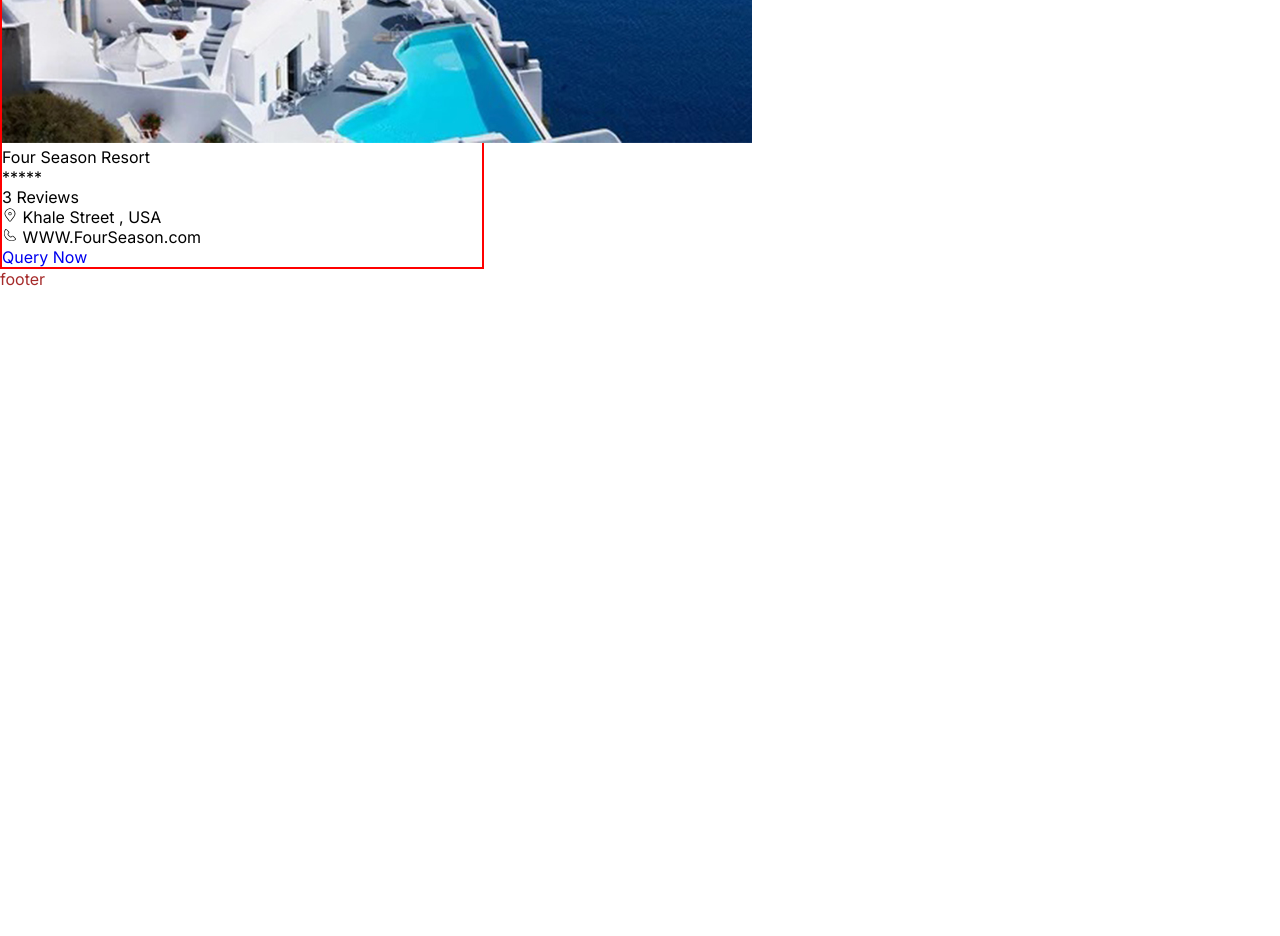
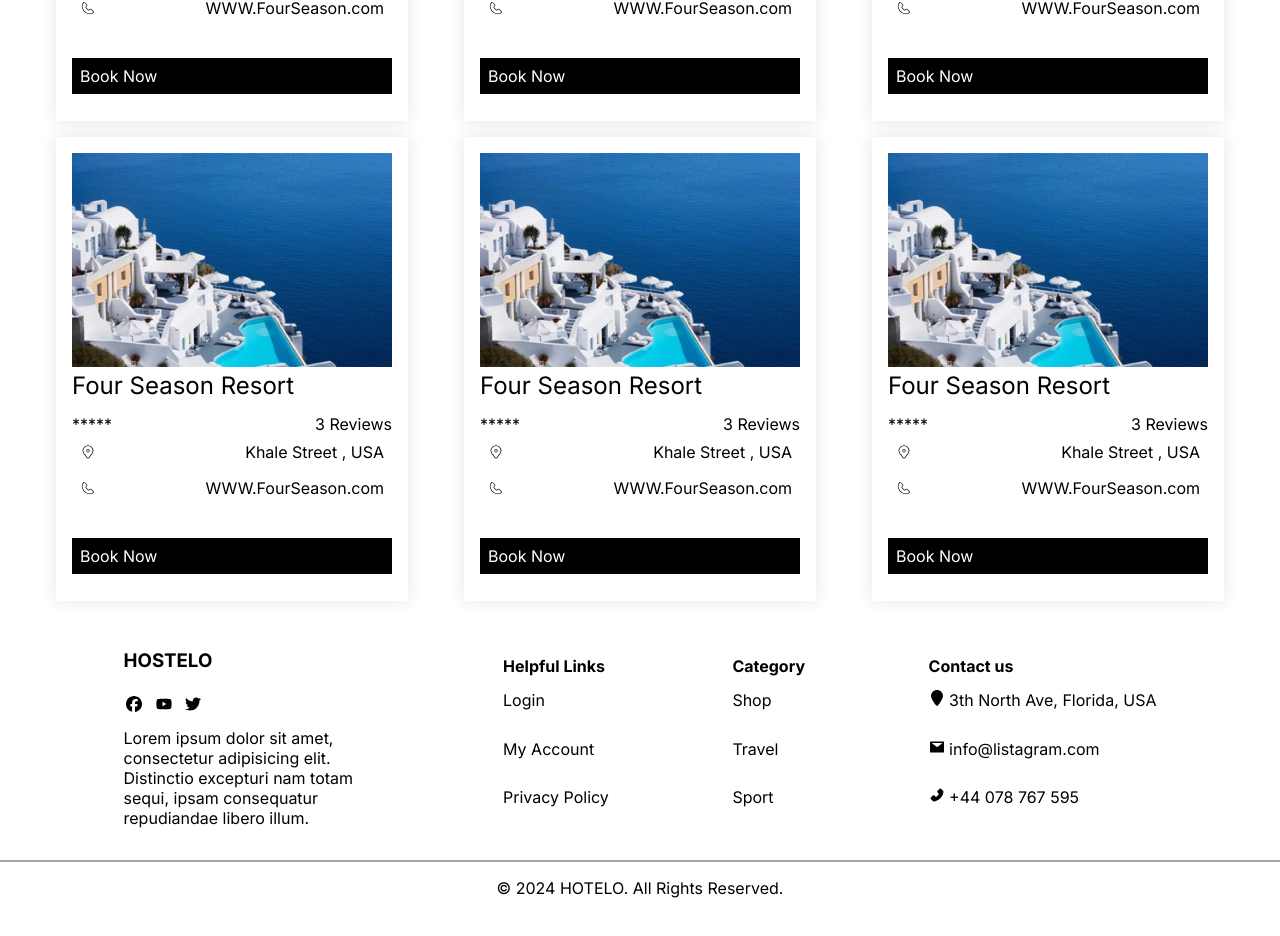
Before and after one commit to inyCation/NEXThostelMng, a Next.js app: page / in a window 1280 px wide. Shown: the part 1160-2096 px from the top of the page. After the commit the page ends 2074 px from the top, so only its background shows below. Built offline with nearby package versions, Linux system fonts and the light colour scheme; a web font is replaced by a local one.

Commit message:
added cards listings

```diff
--- a/app/layout.tsx
+++ b/app/layout.tsx
@@ -7,7 +7,7 @@ import { Inter } from "next/font/google";
 const inter = Inter({ subsets: ["latin"] });
 
 export const metadata: Metadata = {
-  title: "Housing.COM",
+  title: "HOSTELO",
   description: "Hostel Management",
 };
 
--- a/app/page.tsx
+++ b/app/page.tsx
@@ -17,7 +17,6 @@ import ListingCard from "@/components/ListingCard/ListingCard";
 export default function Home() {
   return (
     <>
-
         <Header />
         <div className="bgImg">
           <Image src={BgImg} alt="BgImg" />
@@ -25,13 +24,13 @@ export default function Home() {
         <MainSearchBox />
         <div className="listings">
           <ListingCard />
+          <ListingCard />
+          <ListingCard />
+          <ListingCard />
+          <ListingCard />
+          <ListingCard />
         </div>
-
-
-
         <Footer />
-
-
     </>
   );
 }
--- a/components/ListingCard/ListingCard.scss
+++ b/components/ListingCard/ListingCard.scss
@@ -1,13 +1,65 @@
+@import "@/styles/Variables.scss";
+
 .ListingCard{
-    width: 30rem;
-    height: max-content;
-    border: 2px solid red;
+    width: 20rem;
+    height: 27rem;
+    // border: 2px solid red;
 
-
+    margin-top: 1rem;
+    padding: 1rem;
+    box-shadow: 0 0 17px 0 rgba(0, 0, 0, 0.1);
+    &:hover{
+        >.img{
+            img{
+                transform: scale(1.05)
+            }
+        }
+    }
     >.img{
         img{
-            max-width: inherit;
+            max-width: 20rem;
+            height: auto;
+            transition: all ease-in-out .5s;
+
+            // &:hover{
+            //     // transition: all ease-in-out .5s;
+            //     transform: scale(1.1)
+            // }
+        }
+    }
+    >.titleRev{
+        @include displayFlex(space-evenly,start,column);
+        width: 100%;
+        >.title{
+            text-align: start;
+            font-size: 1.5rem;
+            z-index: 1
+        }
+        >.rev{
+            margin-top: .9rem;
+            @include displayFlex(space-between,center,row);
+            width: 100%;
 
         }
     }
+    >.addressDetails{
+        >.address{
+            @include displayFlex(space-between,center);
+            padding: .5rem;
+
+        }
+        >.website{
+            @include displayFlex(space-between,center);
+            padding: .5rem;
+        }
+    }
+    >.bookBtn{
+        margin-top: 2rem;
+        display: grid;
+        *{
+            padding: .5rem;
+            background: #000;
+            color: #fff;
+        }
+    }
 }
--- a/components/ListingCard/ListingCard.tsx
+++ b/components/ListingCard/ListingCard.tsx
@@ -2,7 +2,7 @@ import React from 'react'
 import "./ListingCard.scss"
 import img from "@/assets/ListingCard/place-4.jpg"
 
-import {CiLocationOn, CiPhone} from "react-icons/ci"
+import {CiLocationOn, CiPhone,} from "react-icons/ci"
 import Image from 'next/image'
 import Link from 'next/link'
 
@@ -15,6 +15,7 @@ const ListingCard = () => {
       <div className="img">
         <Image src={img} alt='listimg' />
       </div>
+
       <div className="titleRev">
         <div className="title">
           Four Season Resort
@@ -23,7 +24,7 @@ const ListingCard = () => {
           <span className="stars">
             *****
           </span>
-          <div className="noOfRev">3 Reviews</div>
+          <span className="noOfRev">3 Reviews</span>
 
         </div>
       </div>
@@ -32,8 +33,9 @@ const ListingCard = () => {
         <div className="address"> <CiLocationOn /> Khale Street , USA</div>
         <div className="website"> <CiPhone /> WWW.FourSeason.com</div>
       </div>
+
       <div className="bookBtn">
-        <Link href={"/query/75645"} className="QueryNow">Query Now</Link>
+        <Link href={"/query/75645"} className="QueryNow">Book  Now </Link>
       </div>
 
     </div>
--- a/components/footer/Footer.scss
+++ b/components/footer/Footer.scss
@@ -1,14 +1,49 @@
 @import "@/styles/Variables.scss";
 
-.navd{
 
-    font-size: 1rem;
-    height: 100vh;
-    >p{
-        color: brown;
+.footer{
+    @include displayFlex(space-evenly, center,column);
+    width: 100vw;
+    margin-top: 3rem;
 
-        &:hover{
-            color: blue;
+
+    >.top{
+        @include displayFlex(space-evenly, center,row,wrap);
+        >.col1{
+            width: 20%;
+            >h3{
+                margin-bottom: 1.5rem;
+            }
+            >.socials{
+                width: 40%;
+                display: flex;
+                justify-content: space-evenly;
+                align-items: start;
+                margin-bottom: 1rem;
+                margin-left: -.7rem;
+            }
+        }
+        >div{
+            >h4{
+
+            }
+            >.menu{
+                li{
+                    padding: .9rem 0;
+                }
+            }
+        }
+
+    }
+
+    >.bottom{
+        width: 100vw;
+        margin-top: 2rem;
+
+        border-top: 2px solid rgba(62, 62, 62, 0.458);
+        >.copyright{
+            padding: 1rem;
+            text-align: center;
         }
     }
 }
--- a/components/footer/Footer.tsx
+++ b/components/footer/Footer.tsx
@@ -1,14 +1,69 @@
 import React from 'react'
+
+import { FaLocationPin, FaFacebook, FaYoutube, FaTwitter, } from "react-icons/fa6"
+import { AiFillMail, AiFillPhone } from "react-icons/ai"
+
+
 import "./Footer.scss"
 const Footer = () => {
   return (
-    <>
-        <div className="navd">
-            <p className='blue'>footer</p>
+    <div className='footer'>
+      <div className="top">
+        <div className="col1 ">
+          <h3>HOSTELO</h3>
+          <div className="socials">
+            <FaFacebook />
+            <FaYoutube />
+            <FaTwitter />
+          </div>
+          <p>Lorem ipsum dolor sit amet, consectetur adipisicing elit. Distinctio excepturi nam totam sequi, ipsam consequatur repudiandae libero illum. </p>
+        </div>
+
+        <div className="col2">
+          <h4 className="title">Helpful Links</h4>
+          <ul className="menu">
+            <li>Login</li>
+            <li>My Account</li>
+            <li>Privacy Policy</li>
+          </ul>
+        </div>
+
+        <div className="col3">
+          <h4 className="title">Category</h4>
+          <ul className="menu">
+            <li>Shop</li>
+            <li>Travel</li>
+            <li>Sport</li>
+          </ul>
+        </div>
+
+        <div className="col4">
+          <h4 className="title">Contact us</h4>
+          <ul className="menu">
+            <li>
+              <FaLocationPin /> <span> 3th North Ave, Florida, USA </span>
+            </li>
+            <li>
+              <AiFillMail />  <span> info@listagram.com</span>
+            </li>
+            <li>
+              <AiFillPhone /> <span> +44 078 767 595</span>
+            </li>
+          </ul>
+
+        </div>
 
 
-        </div>
-    </>
+
+
+
+      </div>
+      <div className="bottom">
+        <p className="copyright">
+          © 2024 HOTELO. All Rights Reserved.
+        </p>
+      </div>
+    </div>
   )
 }
 
--- a/components/header/Header.scss
+++ b/components/header/Header.scss
@@ -65,7 +65,7 @@
                 cursor: pointer;
             }
 
-            >span {
+            >* {
                 @include displayFlex(center, center);
                 gap: 1rem;
                 background: #000;
--- a/components/header/Header.tsx
+++ b/components/header/Header.tsx
@@ -17,21 +17,23 @@ const Header = () => {
     const handleScroll = () => {
       const currentScrollPos = window.pageYOffset;
       if (currentScrollPos > lastScrollTop) {
-        setIsVisible(false); // Scrolling down
+        setIsVisible(false);
       } else {
-        setIsVisible(true); // Scrolling up
+        setIsVisible(true);
       }
-      lastScrollTop = currentScrollPos <= 0 ? 0 : currentScrollPos; // For mobile or negative scrolling
+      lastScrollTop = currentScrollPos <= 0 ? 0 : currentScrollPos;
     };
 
     window.addEventListener('scroll', handleScroll);
     return () => window.removeEventListener('scroll', handleScroll);
   }, [lastScrollTop]);
 
+
+
   return (
     <nav className={`nav ${isVisible ? 'visible' : 'hidden'}`}>
       <div className="logo hover-underline-animation">
-        <Link href="/">Housing.COM</Link>
+        <Link href="/">HOSTELO</Link>
       </div>
       <ul className={`menu ${isNotOpen ? 'close' : ''}`}>
         <li className='hover-underline-animation'>
@@ -44,7 +46,7 @@ const Header = () => {
           <Link href="/contact">Contact</Link>
         </li>
         <li className="user">
-          <span>Login <FaUser /></span>
+          <Link href={"/login"}>Login <FaUser /></Link>
         </li>
       </ul>
       <div className="hamBurger" onClick={toggleClass}>
--- a/styles/main.scss
+++ b/styles/main.scss
@@ -14,3 +14,8 @@
     }
 
 }
+
+.listings{
+    @include displayFlex(space-evenly,start,row,wrap);
+
+}
--- a/styles/mediaQuery.scss
+++ b/styles/mediaQuery.scss
@@ -1,7 +1,7 @@
 @media (max-width: 1200px) {}
 
 @media (max-width: 991px) {
-    body{
+    body {
         overflow-x: hidden;
     }
 
@@ -47,34 +47,92 @@
     }
 }
 
+
+
+
+
+
+
+
+
+
+
+
 @media (max-width: 791px) {
     .nav {
         >.menu {
             width: 60vw;
         }
     }
+
+
+
+    .footer {
+        >.top {
+            flex-direction: column;
+            >.col1{
+                width: 80vw;
+                >h3{
+
+                }
+                >.socials{
+
+                    margin-left: -2rem;
+                }
+            }
+            >div{
+                margin-top: 2rem;
+                width: 80vw;
+                >h4{
+
+                }
+                >.menu{
+                    li{
+                        padding: .9rem 0;
+                    }
+                }
+            }
+
+        }
+    }
+
 }
 
+
+
+
+
+
+
+
+
+
+
+
+
+
 @media (max-width: 530px) {
-    .mainSearchBox{
-        >.mainSearchTitle{
+    .mainSearchBox {
+        >.mainSearchTitle {
             font-size: 3rem;
             text-align: center;
             font-weight: 500;
-            >.desc{
+
+            >.desc {
                 font-size: .7rem;
             }
         }
 
         >.input {
-            >input{
+            >input {
                 font-size: .8rem;
                 padding: .4rem 1rem;
 
 
             }
+
             >.search {
-                span{
+                span {
                     font-size: .8rem;
                 }
             }
@@ -84,8 +142,8 @@
 }
 
 @media (max-width: 440px) {
-    .bgImg{
-        img{
+    .bgImg {
+        img {
             aspect-ratio: 9/16;
         }
     }
```
Also changed, not shown: app/login/page.tsx (added, +24 -0 lines).
